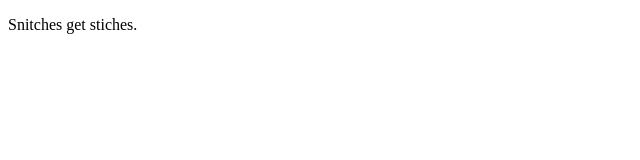
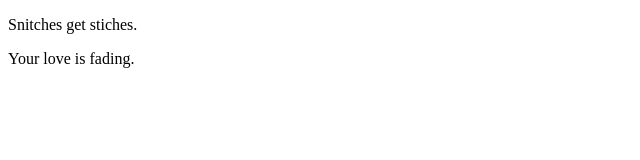
Before and after one commit to willlxi/willlxi.github.io, a plain HTML site: page index.html in a window 1280 px wide. Shown: the whole page, without its empty margins (0-640 px from the left). Drawn offline with Linux system fonts and the light colour scheme.

Commit message:
Update and rename home.html to index.html

```diff
--- a/home.html
+++ b/index.html
@@ -5,4 +5,5 @@
 </head>
 <body>
   <p>Snitches get stiches.</p>
+  <p>Your love is fading. </p>
 </body>
```
